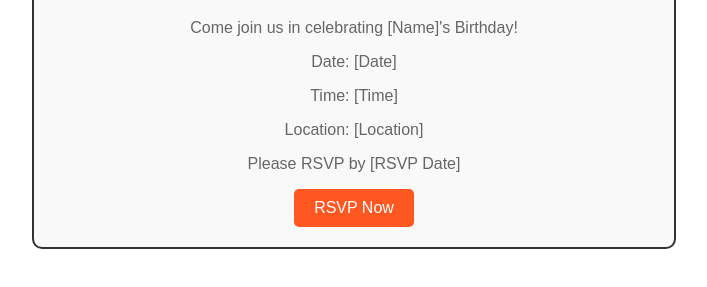
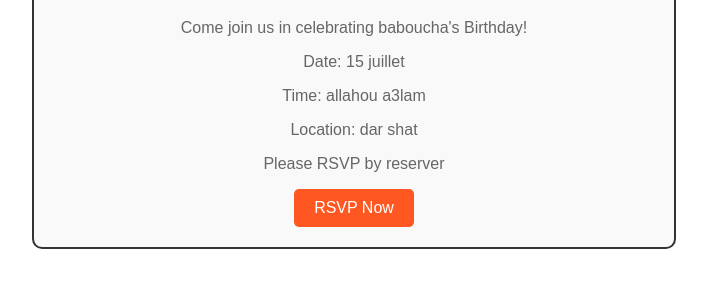
Before and after one commit to dorablg/2-birthday, a plain HTML site: page index.html in a window 1280 px wide. Shown: the part 133-420 px from the top of the page, without its empty margins (286-993 px from the left). Drawn offline with Linux system fonts and the light colour scheme.

Commit message:
index.html

```diff
--- a/index.html
+++ b/index.html
@@ -40,11 +40,11 @@
 <body>
     <div class="invitation">
         <h1>You're Invited!</h1>
-        <p>Come join us in celebrating [Name]'s Birthday!</p>
-        <p>Date: [Date]</p>
-        <p>Time: [Time]</p>
-        <p>Location: [Location]</p>
-        <p>Please RSVP by [RSVP Date]</p>
+        <p>Come join us in celebrating baboucha's Birthday!</p>
+        <p>Date: 15 juillet</p>
+        <p>Time: allahou a3lam</p>
+        <p>Location: dar shat</p>
+        <p>Please RSVP by reserver</p>
         <a href="mailto:youremail@example.com" class="rsvp-btn">RSVP Now</a>
     </div>
 </body>
```
